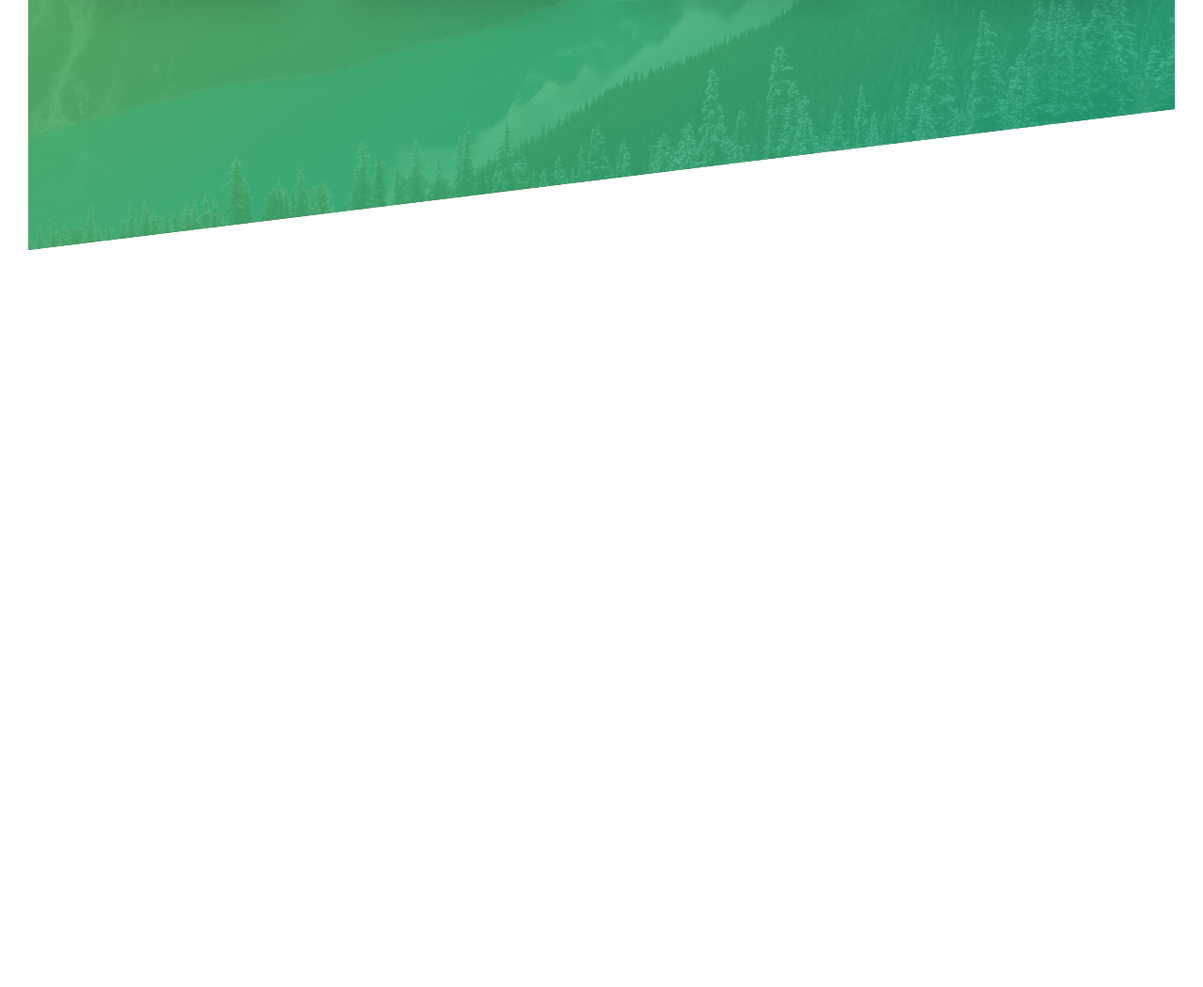
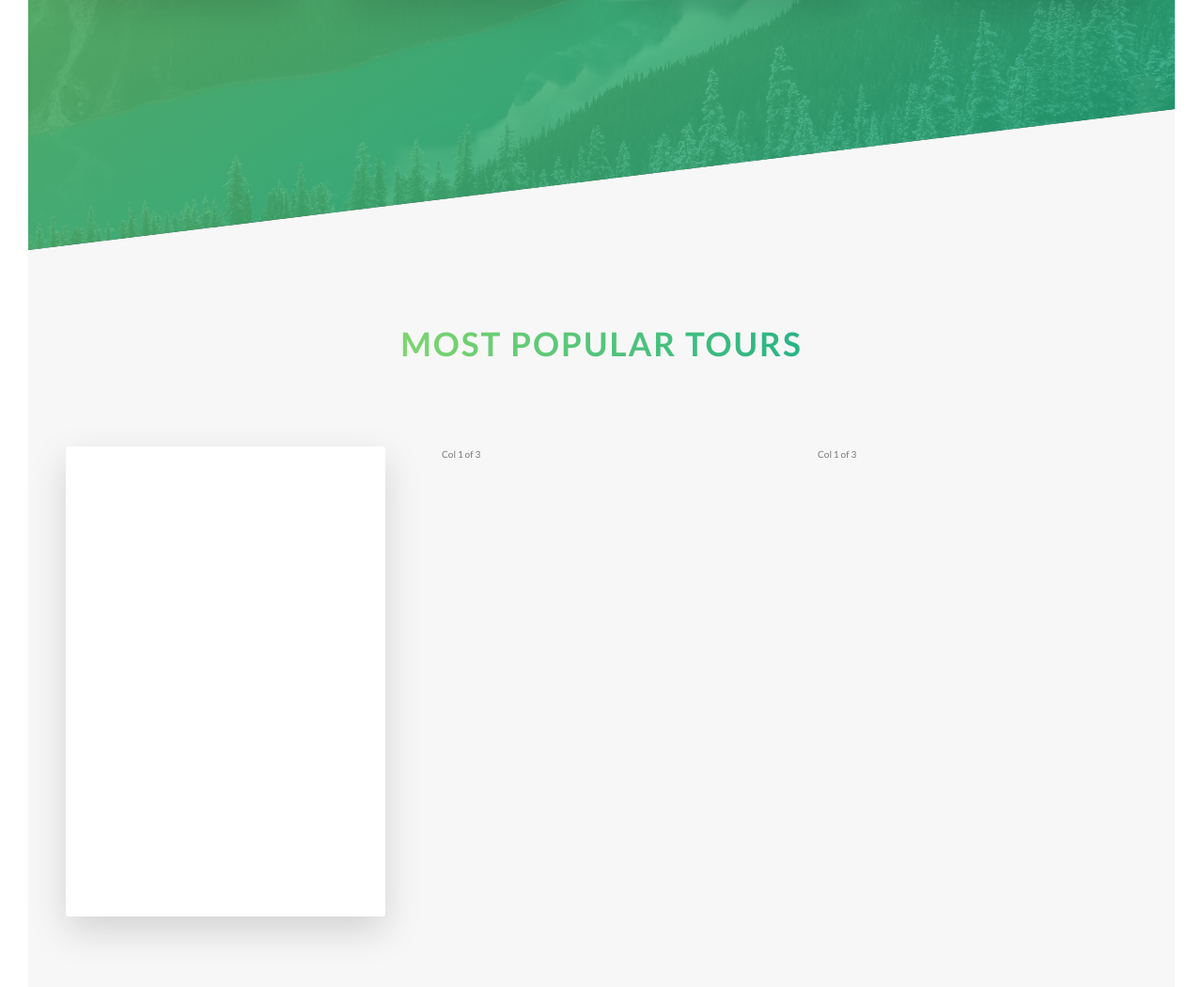
Before and after one commit to tjkhara/natours_inprog, a website: page index.html in a window 1280 px wide. Shown: the part 1989-3039 px from the top of the page at 94% size. Before the commit the page ends 2255 px from the top, so only its background shows below. Drawn offline with Linux system fonts and the light colour scheme.

Commit message:
Finish video 39 - Building the tours section part 1

```diff
--- a/index.html
+++ b/index.html
@@ -137,6 +137,26 @@
         </div>
       </div>
     </section>
+
+    <section class="section-tours">
+      <div class="u-center-text">
+        <h2 class="heading-secondary u-margin-bottom-big">
+          Most popular tours
+        </h2>
+      </div>
+      <div class="row">
+        <div class="col-1-of-3">
+          <div class="card">
+            <div class="card__side card__side--front">Front</div>
+            <div class="card__side card__side--back card__side--back-1">
+              Back
+            </div>
+          </div>
+        </div>
+        <div class="col-1-of-3">Col 1 of 3</div>
+        <div class="col-1-of-3">Col 1 of 3</div>
+      </div>
+    </section>
   </main>
 
   <!-- <section class="grid-test">
--- a/sass/abstracts/_variables.scss
+++ b/sass/abstracts/_variables.scss
@@ -2,6 +2,12 @@
 $color-primary: #55c57a;
 $color-primary-light: #7ed56f;
 $color-primary-dark: #28b485;
+
+$color-secondary-light: #ffb900;
+$color-secondary-dark: #ff7730;
+
+$color-tertiary-light: #2998ff;
+$color-tertiary-dark: #5643fa;
 
 $color-gray-light-1: #f7f7f7;
 
--- /dev/null
+++ b/sass/components/_card.scss
@@ -0,0 +1,46 @@
+.card {
+  perspective: 150rem;
+  -moz-perspective: 150rem;
+  position: relative;
+  height: 50rem;
+
+  &__side {
+    color: #fff;
+    font-size: 2rem;
+    height: 50rem;
+    transition: all 0.8s ease;
+    position: absolute;
+    top: 0;
+    left: 0;
+    width: 100%;
+    backface-visibility: hidden;
+    border-radius: 3px;
+    box-shadow: 0 1.5rem 4rem rgba($color-black, 0.15);
+
+    &--front {
+      background-color: $color-white;
+    }
+
+    &--back {
+      transform: rotateY(180deg);
+
+      &-1 {
+        background-image: linear-gradient(
+          to right bottom,
+          $color-secondary-light,
+          $color-secondary-dark
+        );
+      }
+    }
+  }
+
+  &:hover &__side--front {
+    transform: rotateY(180deg);
+  }
+
+  &:hover &__side--back {
+    transform: rotateY(0);
+  }
+}
+
+//.card:hover .card__side
--- a/sass/main.scss
+++ b/sass/main.scss
@@ -8,6 +8,7 @@
 @import "base/utilities";
 
 @import "components/button";
+@import "components/card";
 @import "components/composition";
 @import "components/feature-box";
 
--- a/sass/pages/_home.scss
+++ b/sass/pages/_home.scss
@@ -22,3 +22,9 @@
 
   margin-top: -10.7rem;
 }
+
+.section-tours {
+  background-color: $color-gray-light-1;
+  padding: 25rem 0 50rem 0;
+  margin-top: -10.5rem;
+}
```
Also changed, not shown: css/style.css.
